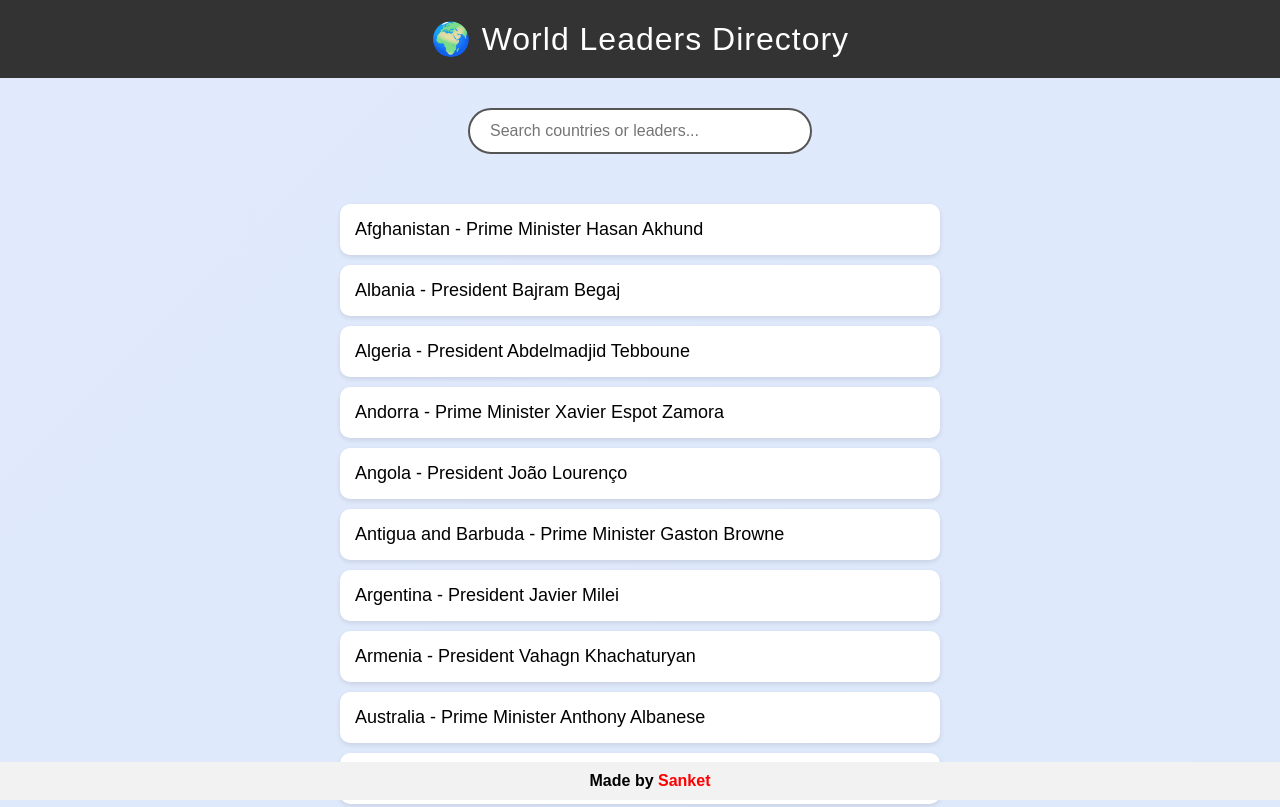
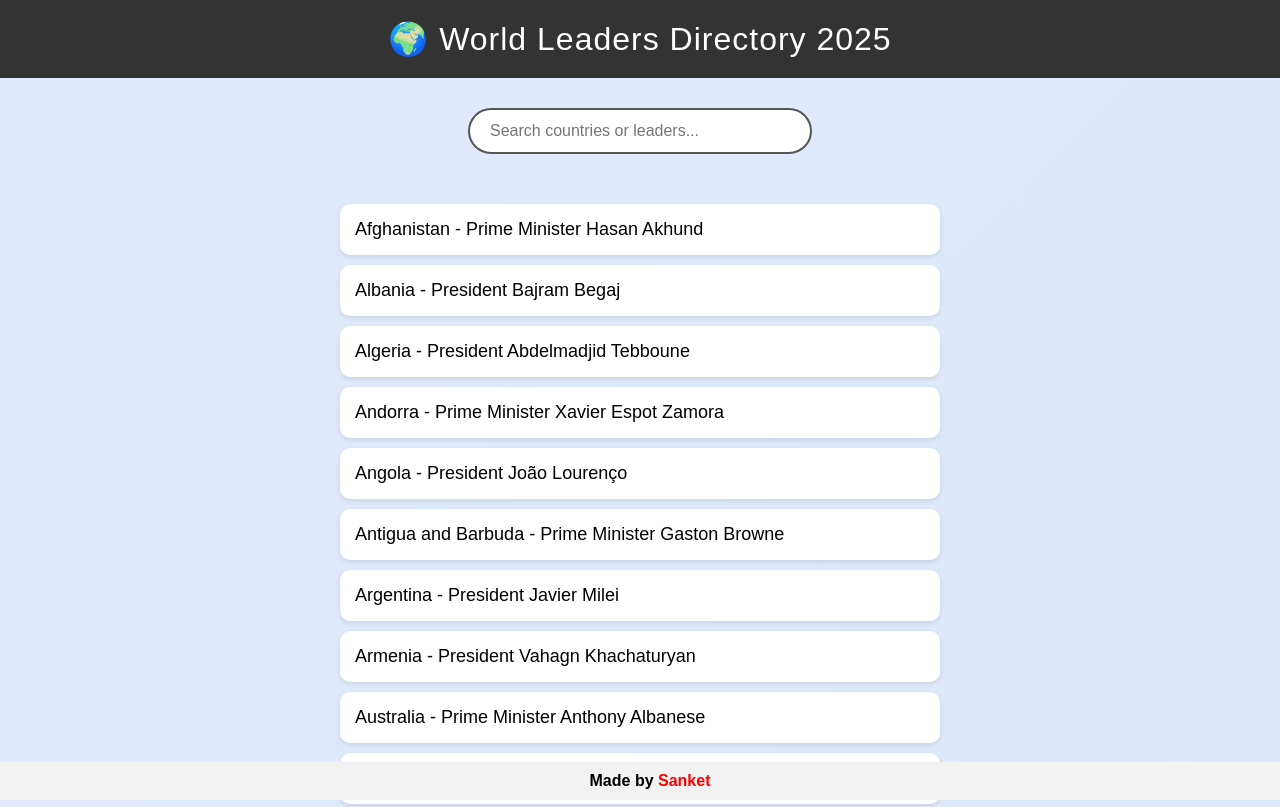
Before and after one commit to xpreview/worldleaders, a plain HTML site: page index.html in a window 1280 px wide. Shown: the top 807 px of the page. Drawn offline with Linux system fonts and the light colour scheme.

Commit message:
Update index.html

```diff
--- a/index.html
+++ b/index.html
@@ -68,7 +68,7 @@
 <body>
 
   <header>
-    🌍 World Leaders Directory
+    🌍 World Leaders Directory 2025
   </header>
 
   <div class="search-container">
```
